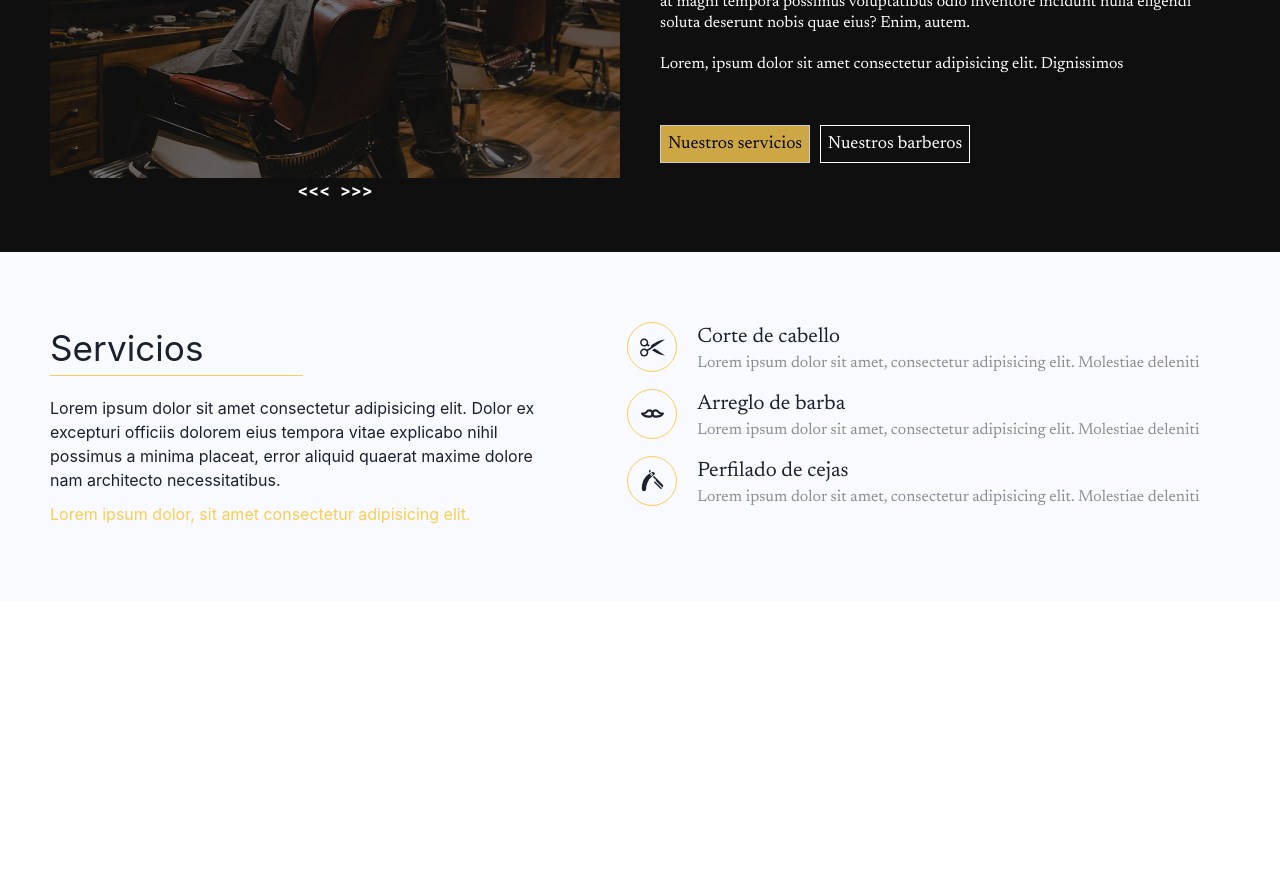
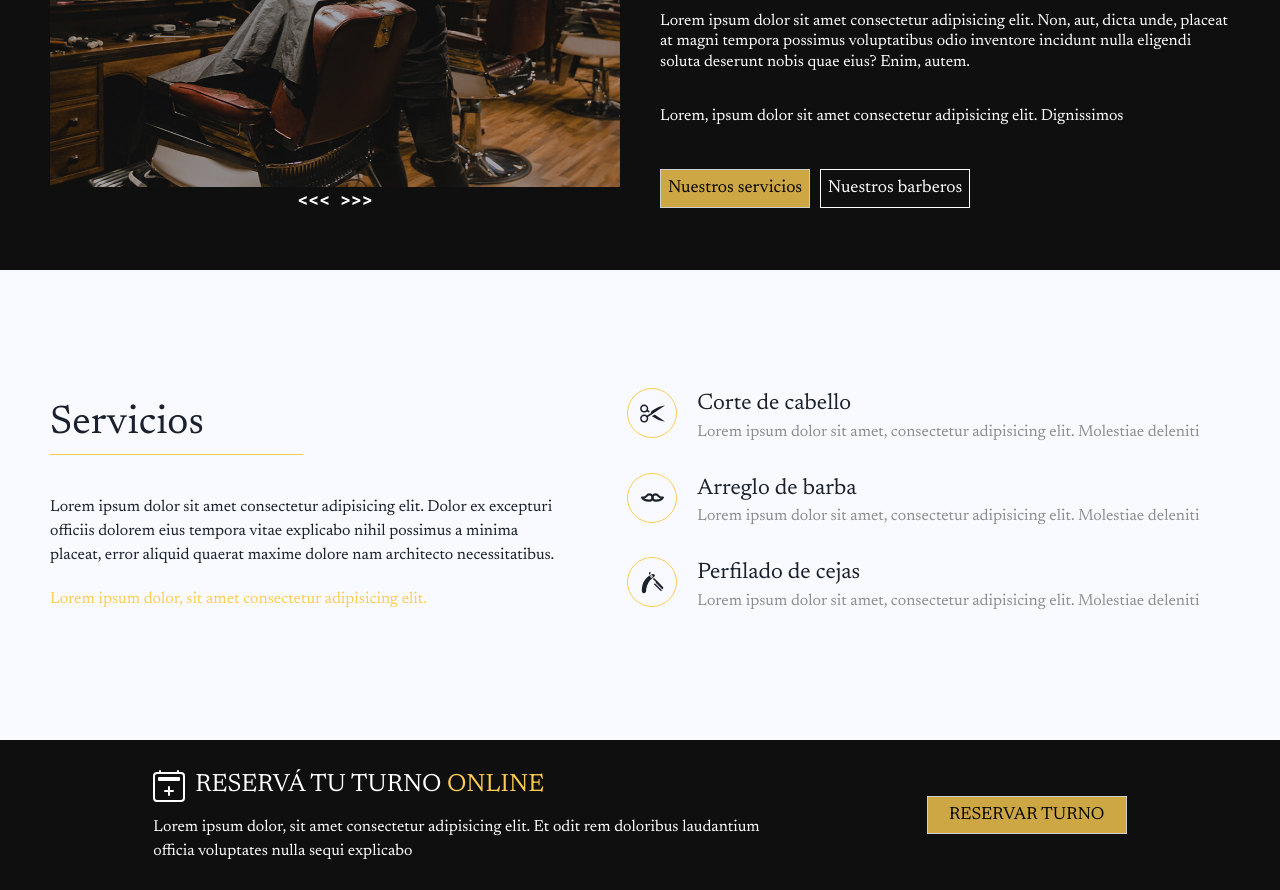
Before and after one commit to VasquezMichael/Barbazul, a React (Vite) app in the folder Proyect-Barbazul/: page / in a window 1280 px wide. Shown: the part 1080-1970 px from the top of the page. Before the commit the page ends 1681 px from the top, so only its background shows below. Built offline with nearby package versions, Linux system fonts and the light colour scheme; the HTML template or start-up script is replaced by a standard one; a web font is replaced by a local one.

Commit message:
Finalizamos la seccion servicios

```diff
--- a/Proyect-Barbazul/src/components/AboutUs-Carrousel/index.jsx
+++ b/Proyect-Barbazul/src/components/AboutUs-Carrousel/index.jsx
@@ -5,6 +5,7 @@ import { Container } from "./style";
 const AboutUsWithCarrousel = () => {
   return (
     <Container>
+      <div className="contenedor"></div>
       <Carrousel />
       <AboutUs />
     </Container>
--- a/Proyect-Barbazul/src/components/AboutUs-Carrousel/style.js
+++ b/Proyect-Barbazul/src/components/AboutUs-Carrousel/style.js
@@ -9,6 +9,11 @@ export const Container = styled.div`
     display: flex;
     justify-content: center;
     padding: 50px;
-    align-items: flex-start;
+    align-items: center;
+    height: 550px;
+  }
+
+  @media screen and (min-width: 1660px) {
+    padding: 100px 200px 100px 200px;
   }
 `;
--- a/Proyect-Barbazul/src/components/AboutUs/style.js
+++ b/Proyect-Barbazul/src/components/AboutUs/style.js
@@ -4,12 +4,14 @@ export const ContainerAboutUs = styled.section`
   display: flex;
   flex-direction: column;
   width: 100%;
-  background-color: #0f0f0f;
+  /* background-color: #0f0f0f; */
   color: #fff;
   font-family: Newsreader;
 
   @media screen and (min-width: 690px) {
     width: 80%;
+    height: 100%;
+    justify-content: space-evenly;
     margin-left: 20px;
   }
 `;
@@ -24,7 +26,7 @@ export const TitleAboutUs = styled.h3`
   font-size: 1.2rem;
   font-weight: bold;
   opacity: 0.7;
-  margin-bottom: 15px;
+  margin-bottom: 5px;
 `;
 export const Parragraf = styled.p`
   line-height: 130%;
@@ -33,7 +35,7 @@ export const Parragraf = styled.p`
 export const ContainerButtons = styled.div`
   display: flex;
   width: 100%;
-  margin-top: 50px;
+  margin-top: 30px;
 
   button {
     border: 1px solid #fff;
--- a/Proyect-Barbazul/src/components/Carrousel/style.js
+++ b/Proyect-Barbazul/src/components/Carrousel/style.js
@@ -16,6 +16,8 @@ export const ContainerCarrousel = styled.div`
 `;
 
 export const ContainerImg = styled.div`
+  display: flex;
+  justify-content: center;
   height: 300px;
   width: 100%;
   @media screen and (min-width: 690px) {
--- a/Proyect-Barbazul/src/components/Navbar/style.js
+++ b/Proyect-Barbazul/src/components/Navbar/style.js
@@ -4,7 +4,7 @@ export const Container = styled.div`
   position: fixed;
   width: 100%;
   min-width: 300px;
-  height: 100px;
+  height: 90px;
   background-color: #0f0f0f;
   color: #fff;
   transition: all 0.3s ease-in-out;
@@ -13,7 +13,7 @@ export const Container = styled.div`
     opacity: 0.5;
     &.scrolled {
       opacity: 0.9;
-      height: 120px;
+      height: 100px;
     }
   }
   @media screen and (max-width: 690px) {
--- /dev/null
+++ b/Proyect-Barbazul/src/components/OurServices/BannerTurn/index.jsx
@@ -0,0 +1,28 @@
+import React from "react";
+import { BannerContainer } from "./style";
+import { BsCalendar2Plus } from "react-icons/bs";
+const BannerTurn = () => {
+  return (
+    <BannerContainer>
+      <div className="Text">
+        <div className="Text_turn">
+          <BsCalendar2Plus />
+          <h2>
+            RESERVÁ TU TURNO
+            <span> ONLINE</span>
+          </h2>
+        </div>
+        <p>
+          Lorem ipsum dolor, sit amet consectetur adipisicing elit. Et odit rem
+          doloribus laudantium officia voluptates nulla sequi explicabo
+        </p>
+      </div>
+
+      <div className="Btn">
+        <button>RESERVAR TURNO</button>
+      </div>
+    </BannerContainer>
+  );
+};
+
+export default BannerTurn;
--- /dev/null
+++ b/Proyect-Barbazul/src/components/OurServices/BannerTurn/style.js
@@ -0,0 +1,74 @@
+import styled from "styled-components";
+
+export const BannerContainer = styled.div`
+  display: flex;
+  width: 100%;
+  height: 150px;
+  background-color: #0f0f0f;
+  color: #fff;
+  flex-direction: column;
+  align-items: center;
+  justify-content: space-around;
+  font-family: Newsreader;
+  padding: 10px;
+  .Text {
+    width: 100%;
+    .Text_turn {
+      display: flex;
+      flex-direction: row;
+      align-items: center;
+      justify-content: center;
+      h2 {
+        font-size: 20px;
+      }
+      span {
+        color: #fdcd52;
+      }
+      svg {
+        font-size: 25px;
+        margin-right: 10px;
+      }
+    }
+  }
+
+  p {
+    display: none;
+  }
+
+  button {
+    border: 1px solid #fff;
+    padding: 5px;
+    font-size: 17.5px;
+    background-color: #fdcd52;
+    opacity: 0.8;
+    color: #000;
+    transition: opacity 0.5s ease;
+    :hover {
+      opacity: 1;
+    }
+  }
+
+  @media screen and (min-width: 690px) {
+    flex-direction: row;
+    justify-content: space-evenly;
+    p {
+      margin-top: 10px;
+      display: block;
+    }
+    .Text {
+      width: 50%;
+      .Text_turn {
+        justify-content: flex-start;
+        h2 {
+          font-size: 25px;
+        }
+        svg {
+          font-size: 32px;
+        }
+      }
+    }
+    button {
+      width: 200px;
+    }
+  }
+`;
--- a/Proyect-Barbazul/src/components/OurServices/Description/style.js
+++ b/Proyect-Barbazul/src/components/OurServices/Description/style.js
@@ -1,6 +1,6 @@
 import styled from "styled-components";
 export const ContainerDescriptions = styled.div`
-  /* flex: 1; */
+  font-family: Newsreader;
   width: 100%;
   margin-bottom: 25px;
   h2 {
@@ -16,5 +16,12 @@ export const ContainerDescriptions = styled.div`
   @media screen and (min-width: 690px) {
     margin-right: 20px;
     width: 80%;
+    h2 {
+      font-size: 2.5rem;
+      margin-bottom: 40px;
+    }
+    #Span {
+      margin-top: 20px;
+    }
   }
 `;
--- a/Proyect-Barbazul/src/components/OurServices/Services/style.js
+++ b/Proyect-Barbazul/src/components/OurServices/Services/style.js
@@ -37,5 +37,13 @@ export const ContainerServices = styled.div`
   }
   @media screen and (min-width: 690px) {
     margin-left: 20px;
+    .description {
+      h3 {
+        font-size: 1.4rem;
+      }
+    }
+    li {
+      margin-bottom: 30px;
+    }
   }
 `;
--- a/Proyect-Barbazul/src/components/OurServices/index.jsx
+++ b/Proyect-Barbazul/src/components/OurServices/index.jsx
@@ -2,12 +2,16 @@ import React from "react";
 import Services from "./Services";
 import Description from "./Description";
 import { SectionServices } from "./style.js";
+import BannerTurn from "./BannerTurn";
 const OurServices = () => {
   return (
-    <SectionServices>
-      <Description />
-      <Services />
-    </SectionServices>
+    <>
+      <SectionServices>
+        <Description />
+        <Services />
+      </SectionServices>
+      <BannerTurn />
+    </>
   );
 };
 
--- a/Proyect-Barbazul/src/components/OurServices/style.js
+++ b/Proyect-Barbazul/src/components/OurServices/style.js
@@ -8,8 +8,12 @@ export const SectionServices = styled.section`
 
   @media screen and (min-width: 690px) {
     display: flex;
-    align-items: flex-start;
+    align-items: center;
     justify-content: space-between;
     padding: 50px;
+    height: 450px;
+  }
+  @media screen and (min-width: 1660px) {
+    padding: 100px 200px 100px 200px;
   }
 `;
```
